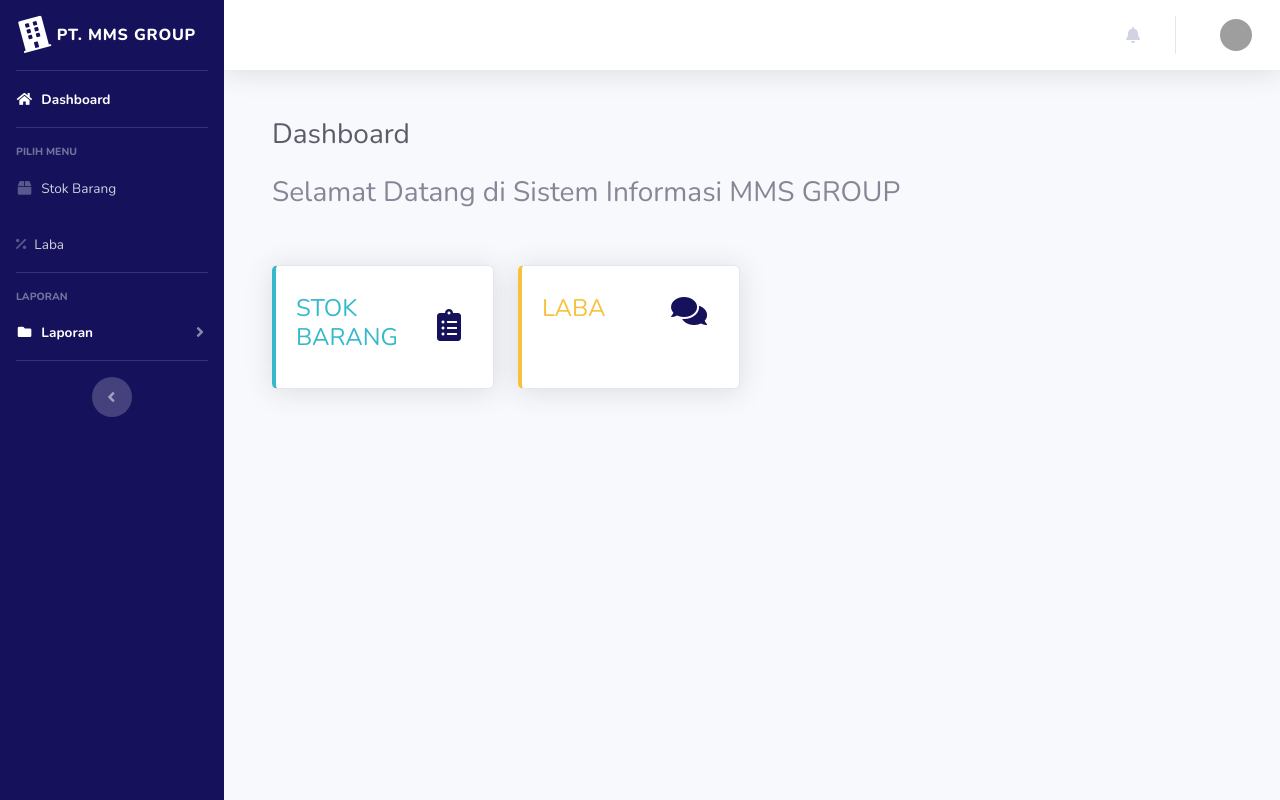
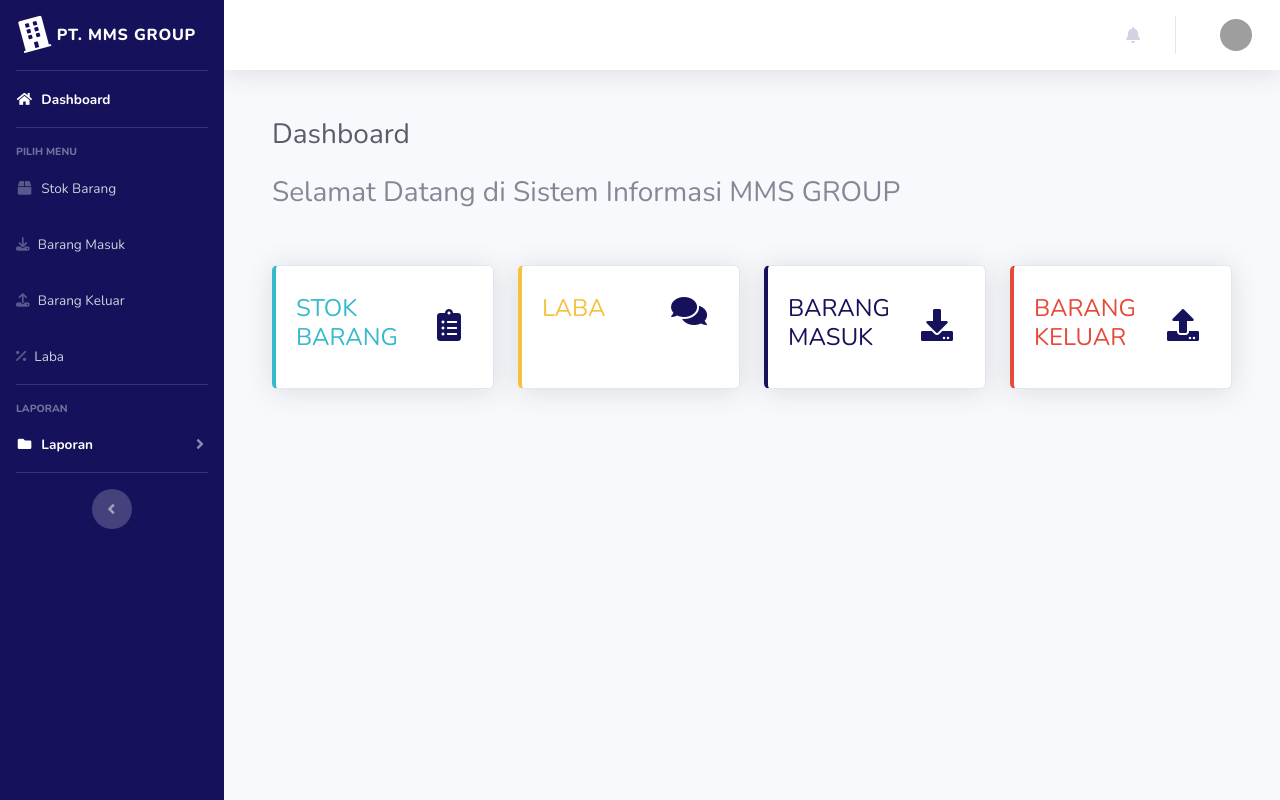
Before and after one commit to akbarginanjar/inventori-barang-native, a PHP site: page /index4.php?page=home4 in a window 1280 px wide. Run offline with PHP 8.4, Linux system fonts and the light colour scheme; a user stored in the database is signed in; data comes from the database, SQL or seed files in the repository; data that the repository does not hold is empty; some libraries are stand-ins or nearby versions; grey boxes are pictures that could not be loaded.

Commit message:
tambah menu barang keluar, masuk pada keuangan

```diff
--- a/home4.php
+++ b/home4.php
@@ -60,6 +60,43 @@
       </div>
     </div>
 
+    <div class="col-xl-3 col-md-6 mb-4">
+      <div class="card border-left-primary shadow h-100 py-2">
+        <div class="card-body">
+          <div class="row no-gutters align-items-center">
+            <div class="col mr-2">
+              <a href="?page=barangmasuk">
+                <div class="text-xs font-weight-bold text-primary text-uppercase mb-1">
+                  <h4>Barang Masuk</h4>
+                </div>
+
+            </div>
+            <div class="col-auto">
+              <i class="fas fa-download fa-2x text-black-300"></i>
+            </div>
+          </div>
+        </div>
+      </div>
+    </div>
+    <div class="col-xl-3 col-md-6 mb-4">
+      <div class="card border-left-danger shadow h-100 py-2">
+        <div class="card-body">
+          <div class="row no-gutters align-items-center">
+            <div class="col mr-2">
+              <a href="?page=barangkeluar">
+                <div class="text-xs font-weight-bold text-danger text-uppercase mb-1">
+                  <h4>Barang Keluar</h4>
+                </div>
+
+            </div>
+            <div class="col-auto">
+              <i class="fas fa-upload fa-2x text-black-300"></i>
+            </div>
+          </div>
+        </div>
+      </div>
+    </div>
+
 
 
 
--- a/index4.php
+++ b/index4.php
@@ -91,6 +91,16 @@ if (empty($_SESSION['keuangan'])) {
         <a class="nav-link" href="?page=gudang">
           <i class="fas fa-fw fa-box"></i>
           <span>Stok Barang</span></a>
+      </li>
+      <li class="nav-item <?php echo ($current_page == 'barangmasuk') ? 'active' : ''; ?>">
+        <a class="nav-link" href="?page=barangmasuk">
+          <i class="fa-solid fa-download"></i>
+          <span>Barang Masuk</span></a>
+      </li>
+      <li class="nav-item <?php echo ($current_page == 'barangkeluar') ? 'active' : ''; ?>">
+        <a class="nav-link" href="?page=barangkeluar">
+          <i class="fa-solid fa-upload"></i>
+          <span>Barang Keluar</span></a>
       </li>
       <li class="nav-item <?php echo ($current_page == 'laba') ? 'active' : ''; ?>">
         <a class="nav-link" href="?page=laba">
```
Also changed, not shown: page/barangkeluar/barangkeluar.php (+5 -5 lines), page/barangmasuk/barangmasuk.php (+18 -2 lines).
